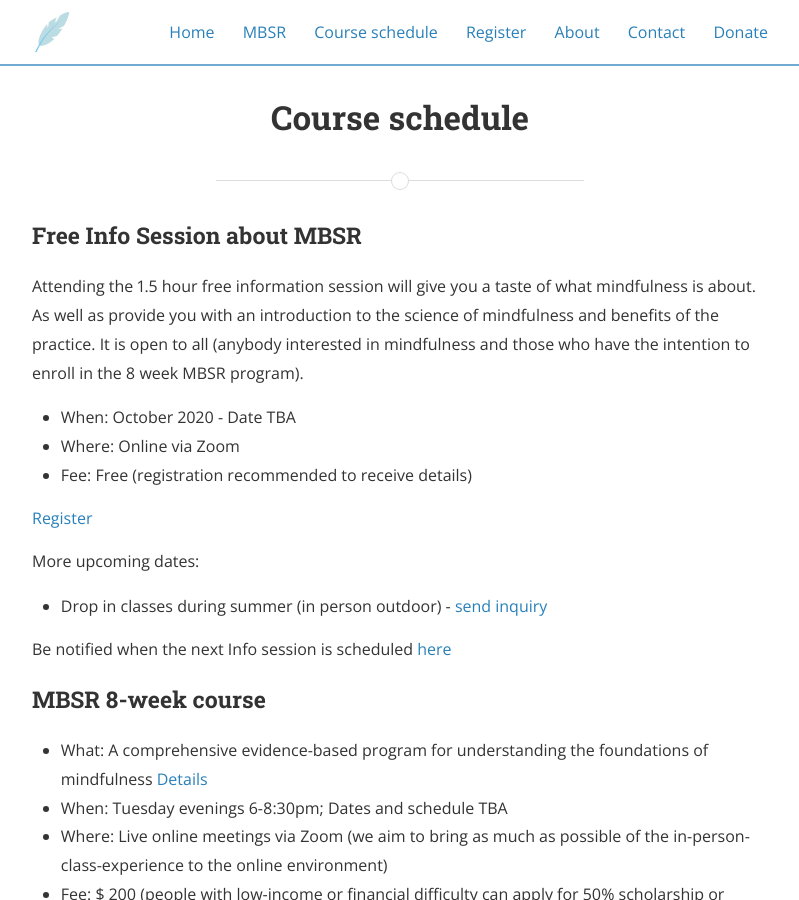
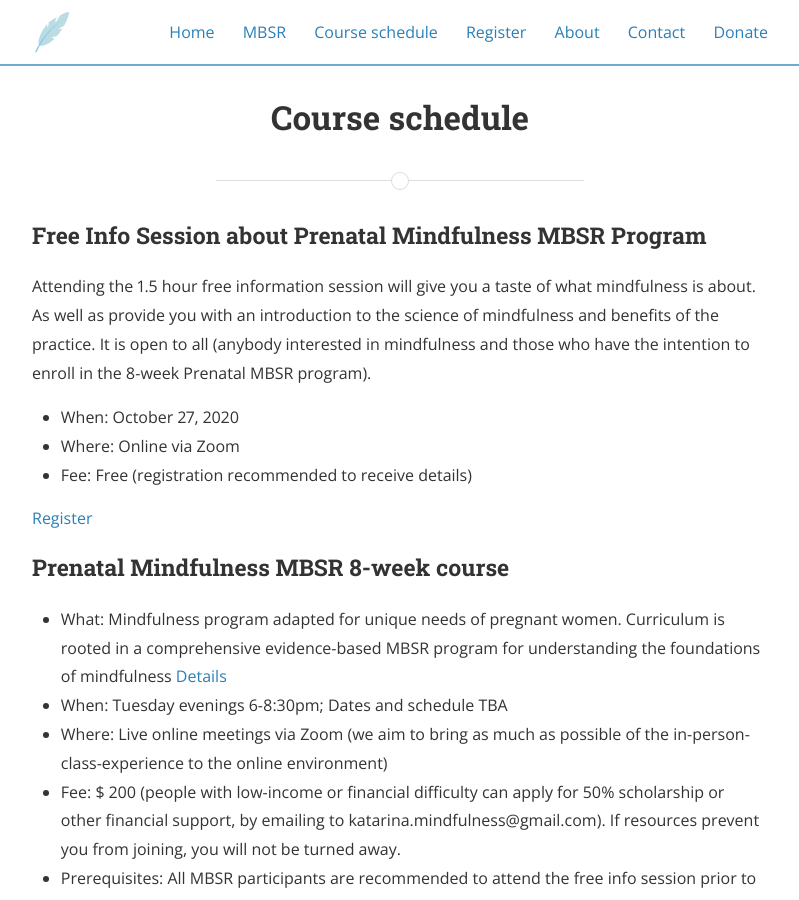
Before and after one commit to mindfulnessone/mindfulnessone.github.io, a Jekyll site: the page built from course-schedule.md, in a window 1280 px wide and 900 px high. Shown: the whole window, without its empty margins (240-1039 px from the left). Built offline with Jekyll 4.4.1, drawn with Linux system fonts in a browser that asks for light colours; nearby versions of some CDN libraries.

Commit message:
Update course-schedule.md

```diff
--- a/course-schedule.md
+++ b/course-schedule.md
@@ -8,23 +8,19 @@ order: 3
 
 
 
-### Free Info Session about MBSR
-Attending the 1.5 hour free information session will give you a taste of what mindfulness is about. As well as provide you with an introduction to the science of mindfulness and benefits of the practice. It is open to all (anybody interested in mindfulness and those who have the intention to enroll in the 8 week MBSR program).
+### Free Info Session about Prenatal Mindfulness MBSR Program
+Attending the 1.5 hour free information session will give you a taste of what mindfulness is about. As well as provide you with an introduction to the science of mindfulness and benefits of the practice. It is open to all (anybody interested in mindfulness and those who have the intention to enroll in the 8-week Prenatal MBSR program).
 
-- When: October 2020 - Date TBA
+- When: October 27, 2020
 - Where: Online via Zoom
 - Fee: Free (registration recommended to receive details)
 
 [Register](/register/)
 
-More upcoming dates:
-- Drop in classes during summer (in person outdoor) - [send inquiry](/contact/)
-
-Be notified when the next Info session is scheduled [here](/notify/)
 
 
-### MBSR 8-week course
-- What: A comprehensive evidence-based program for understanding the foundations of mindfulness [Details](/mbsr/)
+### Prenatal Mindfulness MBSR 8-week course
+- What: Mindfulness program adapted for unique needs of pregnant women. Curriculum is rooted in a comprehensive evidence-based MBSR program for understanding the foundations of mindfulness [Details](/mbsr/)
 - When: Tuesday evenings 6-8:30pm; Dates and schedule TBA
 - Where: Live online meetings via Zoom (we aim to bring as much as possible of the in-person-class-experience to the online environment)
 - Fee: $ 200 (people with low-income or financial difficulty can apply for 50% scholarship or other financial support, by emailing to katarina.mindfulness@gmail.com). If resources prevent you from joining, you will not be turned away.
```
